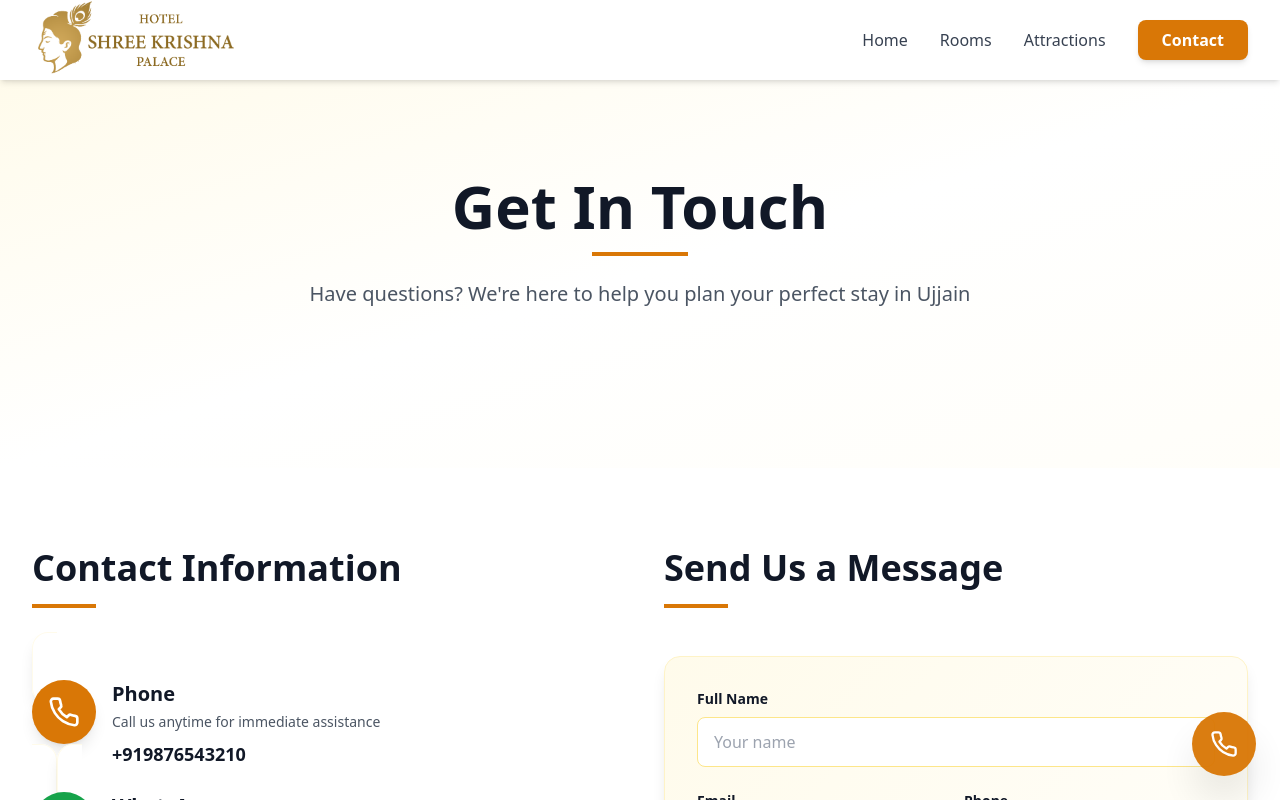
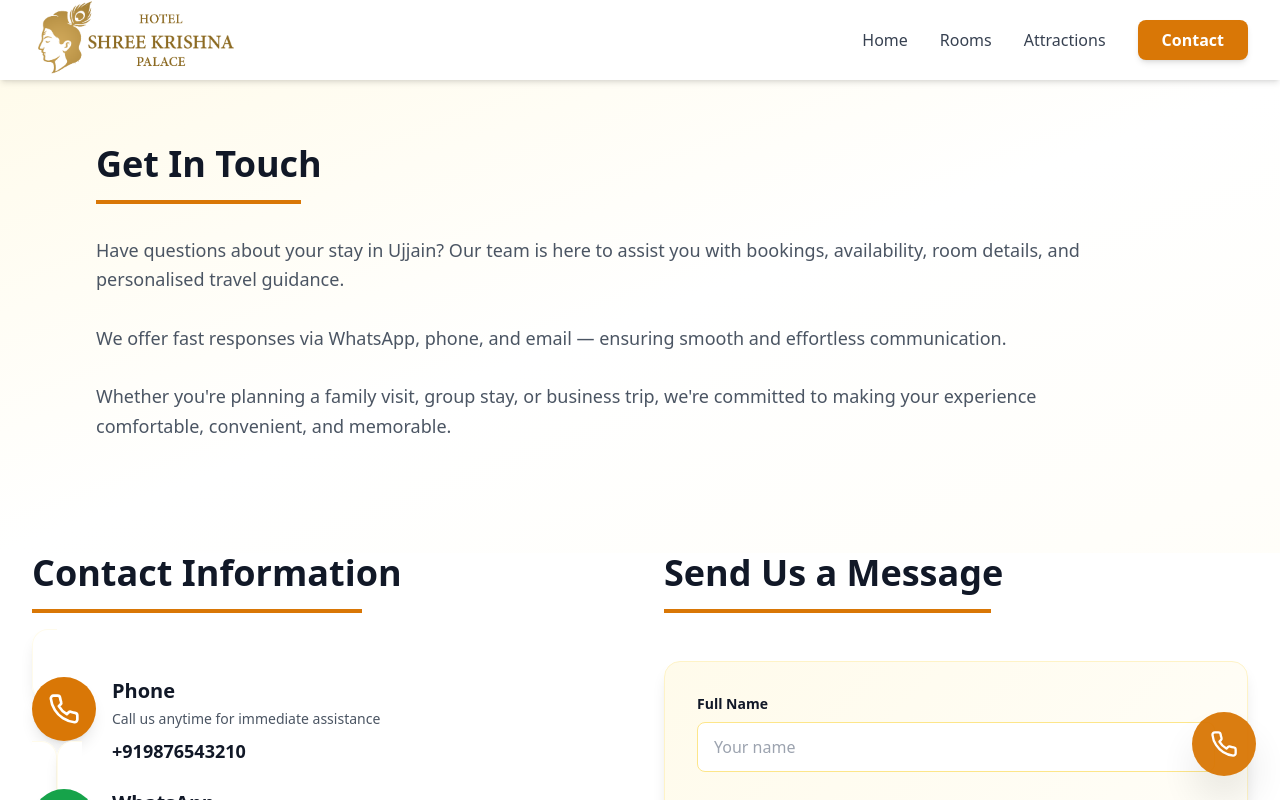
Before and after one commit to pbdyadav/hotelshreekrishna, a React (Vite) app: page /contact in a window 1280 px wide. Shown: the top 800 px of the page. Built offline with nearby package versions, Linux system fonts and the light colour scheme.

Commit message:
Contect and Headings of  Pages Update

```diff
--- a/src/pages/ContactPage.tsx
+++ b/src/pages/ContactPage.tsx
@@ -91,26 +91,34 @@ export default function ContactPage() {
   return (
   <>
     <div className="min-h-screen bg-white">
-        <section className="bg-gradient-to-br from-amber-50 via-white to-amber-50/30 py-16 sm:py-24">
-          <div className="max-w-7xl mx-auto px-4 sm:px-6 lg:px-8">
-            <div className="text-center mb-16 animate-fade-in">
-              <h1 className="text-5xl sm:text-6xl font-bold text-gray-900 mb-4">
+      <section className="bg-gradient-to-br from-amber-50 via-white to-amber-50/30 py-12 sm:py-16">
+        <div className="max-w-6xl mx-auto px-4 sm:px-6 lg:px-8">
+          <div className="mb-12 animate-fade-in">
+            <h1 className="text-5xl sm:text-4xl font-bold text-gray-900 mb-4 text-left">
               Get In Touch
             </h1>
-              <div className="w-24 h-1 bg-amber-600 mx-auto mb-6"></div>
-              <p className="text-xl text-gray-600 max-w-3xl mx-auto">
-                Have questions? We're here to help you plan your perfect stay in Ujjain
+
+            <div className="w-[205px] h-1 bg-amber-600 mb-8"></div>
+
+            <p className="text-lg text-gray-600 max-w-5xl leading-relaxed text-left">
+              Have questions about your stay in Ujjain? Our team is here to assist you with bookings,
+              availability, room details, and personalised travel guidance.
+              <br /><br />
+              We offer fast responses via WhatsApp, phone, and email — ensuring smooth and effortless communication.
+              <br /><br />
+              Whether you're planning a family visit, group stay, or business trip, we're committed to making
+              your experience comfortable, convenient, and memorable.
             </p>
           </div>
         </div>
       </section>
 
-        <section className="py-20 bg-white">
+      <section className="pt-0 pb-16 bg-white">
         <div className="max-w-7xl mx-auto px-4 sm:px-6 lg:px-8">
           <div className="grid lg:grid-cols-2 gap-12 mb-20">
             <div>
               <h2 className="text-4xl font-bold text-gray-900 mb-4">Contact Information</h2>
-                <div className="w-16 h-1 bg-amber-600 mb-12"></div>
+              <div className="w-[330px] h-1 bg-amber-600 mb-10"></div>
 
               <div className="space-y-6">
                 {contactMethods.map((method, index) => {
@@ -159,7 +167,7 @@ export default function ContactPage() {
 
               <div>
                 <h2 className="text-4xl font-bold text-gray-900 mb-4">Send Us a Message</h2>
-                <div className="w-16 h-1 bg-amber-600 mb-12"></div>
+                <div className="w-[327px] h-1 bg-amber-600 mb-12"></div>
 
                 <form onSubmit={handleSubmit} className="bg-gradient-to-br from-amber-50 to-white rounded-2xl shadow-lg p-8 border border-amber-100 animate-fade-in">
                   <div className="space-y-6">
@@ -271,7 +279,7 @@ export default function ContactPage() {
 
             <div>
               <h2 className="text-4xl font-bold text-gray-900 mb-4">Frequently Asked Questions</h2>
-              <div className="w-16 h-1 bg-amber-600 mb-12"></div>
+              <div className="w-[470px] h-1 bg-amber-600 mb-12"></div>
 
               <div className="grid md:grid-cols-2 gap-6">
                 {faqs.map((faq, index) => (
@@ -321,7 +329,7 @@ export default function ContactPage() {
         <div className="mt-16">
           <div className="max-w-7xl mx-auto px-4 sm:px-6 lg:px-8 mb-20">
             <h2 className="text-4xl font-bold text-gray-900 mb-4">Find Us On Map</h2>
-            <div className="w-16 h-1 bg-amber-600 mb-8"></div>
+            <div className="w-[260px] h-1 bg-amber-600 mb-8"></div>
             <div className="rounded-2xl overflow-hidden shadow-xl h-[500px] animate-fade-in">
               <iframe
                 src="https://www.google.com/maps/embed?pb=!1m18!1m12!1m3!1d3600.5995028050506!2d75.76467897523989!3d23.190114779056657!2m3!1f0!2f0!3f0!3m2!1i1024!2i768!4f13.1!3m3!1m2!1s0x39637560e5321f8d%3A0x268bc85cafc2ce15!2sHotel%20Shree%20krishna%20palace!5e1!3m2!1sen!2sus!4v1765893419292!5m2!1sen!2sus"
--- a/src/pages/Rooms.tsx
+++ b/src/pages/Rooms.tsx
@@ -67,7 +67,8 @@ export default function Rooms() {
       images: [
       "/room/Single1.jpg",
       "/room/Single2.jpg",
-      "/room/Single3.jpg"
+      "/room/Single3.jpg",
+      "/room/Single4.jpg"
     ],
       description: 'Perfect for budget-conscious travelers seeking comfort without AC. Spacious room with natural ventilation, ceiling fan, and all essential amenities for a pleasant stay.',
       amenities: [
```
Lines whose indentation alone changed are shown as unchanged.
